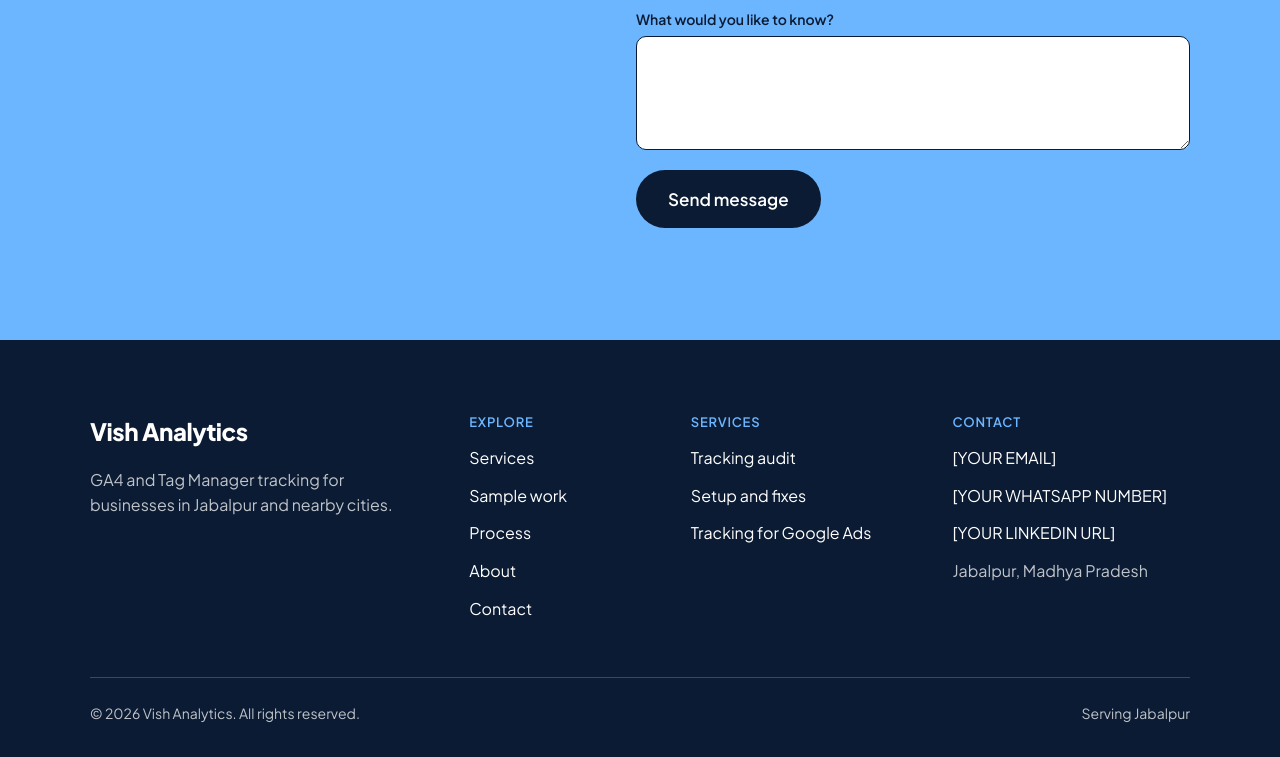
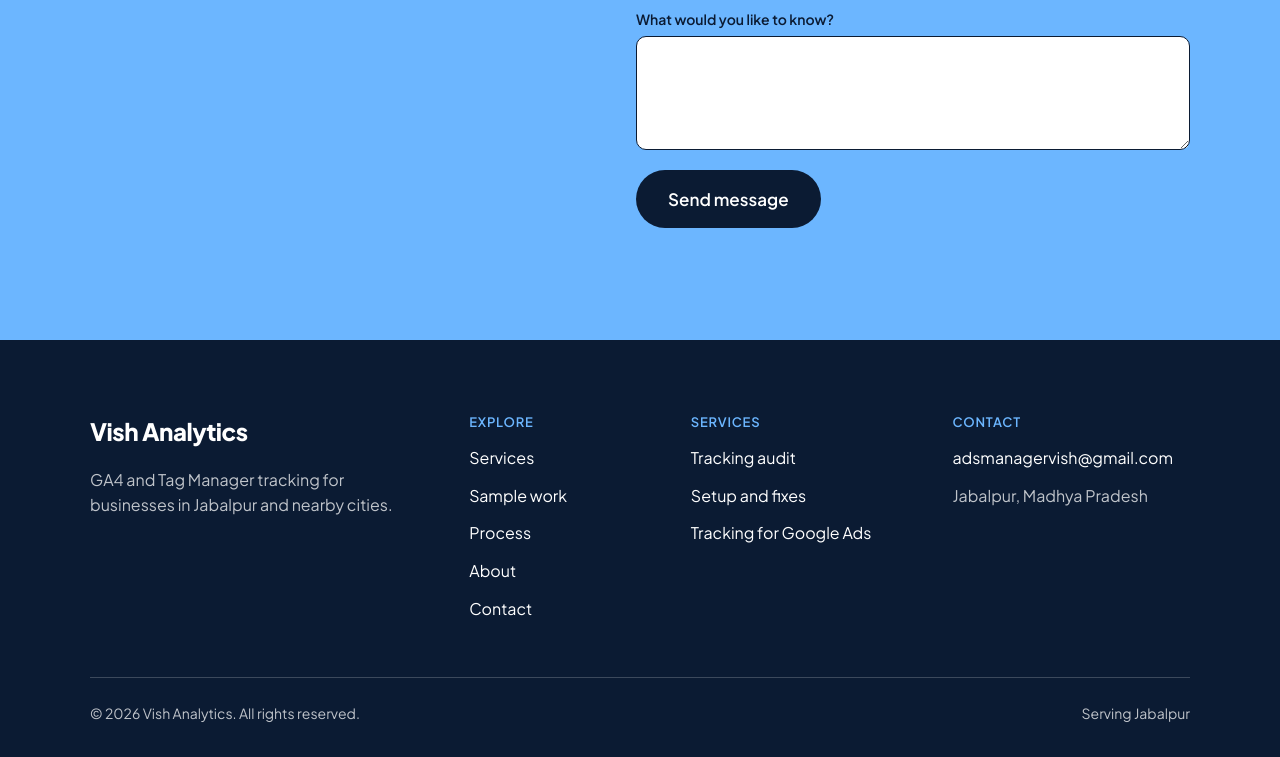
Before and after one commit to adsmanagervish/VishAnalytics, a plain HTML site: page index.html in a window 1280 px wide. Shown: the part 3485-4242 px from the top of the page. Drawn offline with Linux system fonts and the light colour scheme.

Commit message:
index.html

```diff
--- a/index.html
+++ b/index.html
@@ -151,9 +151,9 @@ img{max-width:100%}
 </div>
 <div style="flex:1 1 220px;min-width:0;display:flex;flex-direction:column;gap:12px;font-size:16px">
 <div style="font-size:13px;font-weight:600;letter-spacing:0.06em;text-transform:uppercase;color:#6CB6FF">Contact</div>
-<div>[YOUR EMAIL]</div>
-<div>[YOUR WHATSAPP NUMBER]</div>
-<div>[YOUR LINKEDIN URL]</div>
+<div>adsmanagervish@gmail.com</div>
+<!--<div>[YOUR WHATSAPP NUMBER]</div>
+<div>[YOUR LINKEDIN URL]</div>-->
 <div style="color:rgba(255,255,255,0.74)">Jabalpur, Madhya Pradesh</div>
 </div>
 </div>
```
